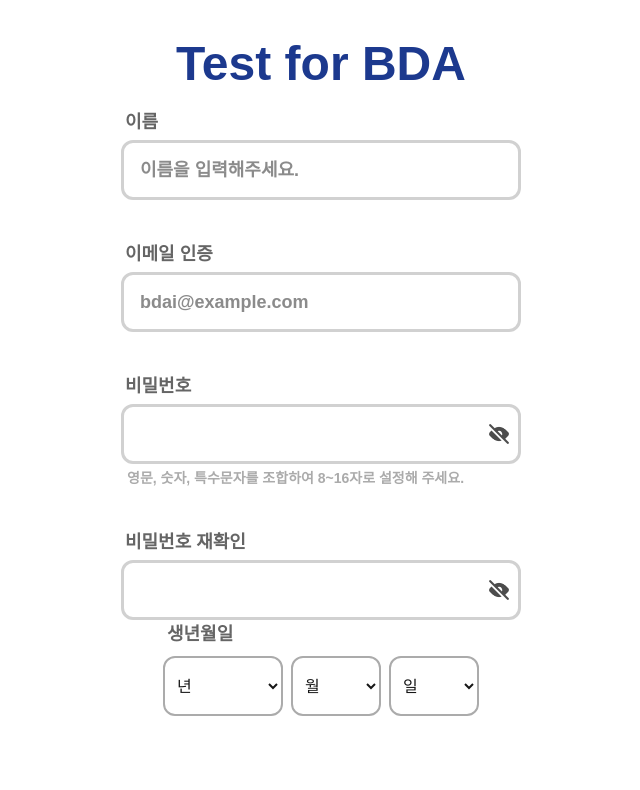
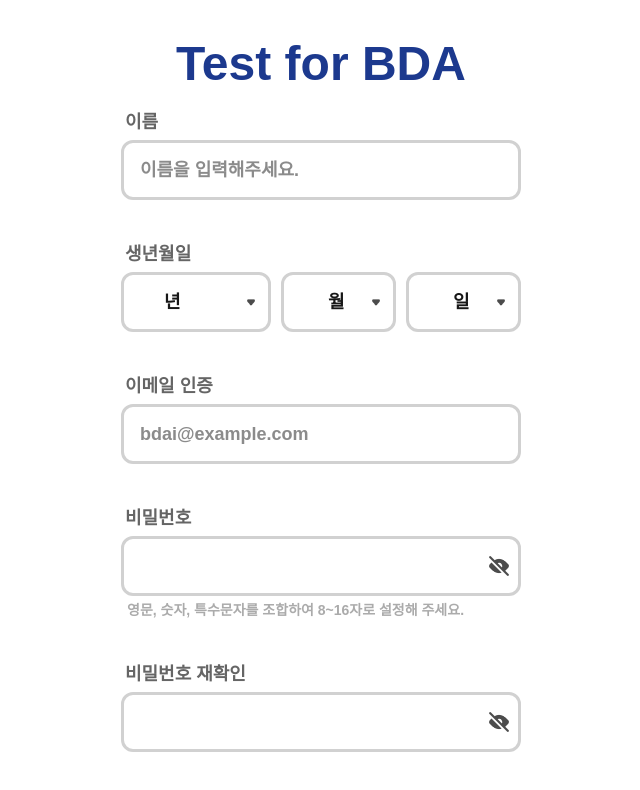
Before and after one commit to BDA-dev1/web-fe, a Next.js app: page / in a window 1280 px wide. Shown: the top 790 px of the page, without its empty margins (319-959 px from the left). Built offline with nearby package versions, Linux system fonts and the light colour scheme.

Commit message:
[#3]style:BirthdatePicker CSS 수정

```diff
--- a/src/app/page.tsx
+++ b/src/app/page.tsx
@@ -27,6 +27,12 @@ export default function Home() {
             onChange={(e) => setName(e.target.value)}
             placeholder="이름을 입력해주세요."
             size="lg"
+          />
+          <BirthDatePicker
+            year={birth.year}
+            month={birth.month}
+            day={birth.day}
+            onChange={(value) => setBirth(value)}
           />
           <Input
             label="이메일 인증"
@@ -65,7 +71,6 @@ export default function Home() {
             showPasswordToggle
           />
         </div>
-        <BirthDatePicker year={birth.year} month={birth.month} day={birth.day} onChange={(value) => setBirth(value)} />
       </div>
     </>
   );
--- a/src/components/common/input.tsx/BirthDatePicker.tsx
+++ b/src/components/common/input.tsx/BirthDatePicker.tsx
@@ -1,4 +1,5 @@
 import { useState, useEffect } from "react";
+import Image from "next/image";
 
 interface BirthDatePickerProps {
   year: string;
@@ -21,14 +22,15 @@ export const BirthDatePicker = ({ year, month, day, onChange }: BirthDatePickerP
   }, [year, month]);
 
   return (
-    <div className="flex flex-col gap-2">
-      <label className="ml-1 text-lg font-bold text-[#656565]">생년월일</label>
-      <div className="flex gap-2">
+    <div className="flex flex-col">
+      <label className="ml-1 mb-1 text-lg font-bold text-[#656565]">생년월일</label>
+      <div className="flex gap-2.5">
         {/* 연도 */}
+        <div className="relative">
           <select
             value={year}
             onChange={(e) => onChange({ year: e.target.value, month, day })}
-          className="h-[60px] w-[120px] border-2 border-gray-300 rounded-xl px-2"
+            className="h-[60px] w-[150px] border-[3px] border-[#D1D1D1] rounded-xl pl-10 pr-10 text-lg font-semibold appearance-none"
           >
             <option value="">년</option>
             {Array.from({ length: 100 }, (_, i) => 2025 - i).map((y) => (
@@ -37,12 +39,21 @@ export const BirthDatePicker = ({ year, month, day, onChange }: BirthDatePickerP
               </option>
             ))}
           </select>
+          <Image
+            src="/components/input/birthdate_picker.png"
+            width={40}
+            height={40}
+            alt="arrow"
+            className="pointer-events-none absolute right-3 top-1/2 -translate-y-1/2 w-4 h-4"
+          />
+        </div>
 
         {/* 월 */}
+        <div className="relative">
           <select
             value={month}
             onChange={(e) => onChange({ year, month: e.target.value, day })}
-          className="h-[60px] w-[90px] border-2 border-gray-300 rounded-xl px-2"
+            className="h-[60px] w-[115px] border-[3px] border-[#D1D1D1] rounded-xl  pl-11 text-lg font-semibold appearance-none"
           >
             <option value="">월</option>
             {Array.from({ length: 12 }, (_, i) => i + 1).map((m) => (
@@ -51,12 +62,21 @@ export const BirthDatePicker = ({ year, month, day, onChange }: BirthDatePickerP
               </option>
             ))}
           </select>
+          <Image
+            src="/components/input/birthdate_picker.png"
+            width={40}
+            height={40}
+            alt="arrow"
+            className="pointer-events-none absolute right-3 top-1/2 -translate-y-1/2 w-4 h-4"
+          />
+        </div>
 
         {/* 일 */}
+        <div className="relative">
           <select
             value={day}
             onChange={(e) => onChange({ year, month, day: e.target.value })}
-          className="h-[60px] w-[90px] border-2 border-gray-300 rounded-xl px-2"
+            className="h-[60px] w-[115px] border-[3px] border-[#D1D1D1] rounded-xl  pl-11 text-lg font-semibold appearance-none"
           >
             <option value="">일</option>
             {daysInMonth.map((d) => (
@@ -65,6 +85,14 @@ export const BirthDatePicker = ({ year, month, day, onChange }: BirthDatePickerP
               </option>
             ))}
           </select>
+          <Image
+            src="/components/input/birthdate_picker.png"
+            width={40}
+            height={40}
+            alt="arrow"
+            className="pointer-events-none absolute right-3 top-1/2 -translate-y-1/2 w-4 h-4"
+          />
+        </div>
       </div>
     </div>
   );
--- a/src/types/common/input.ts
+++ b/src/types/common/input.ts
@@ -1,5 +1,5 @@
 export interface InputProps {
-  type?: React.HTMLInputTypeAttribute; // "text" | "email" | "password" 등
+  type?: React.HTMLInputTypeAttribute;
   value: string;
   onChange: (e: React.ChangeEvent<HTMLInputElement>) => void;
   placeholder?: string;
```
Also changed, not shown: public/components/input/birthdate_picker.png (added). Lines whose indentation alone changed are shown as unchanged.
